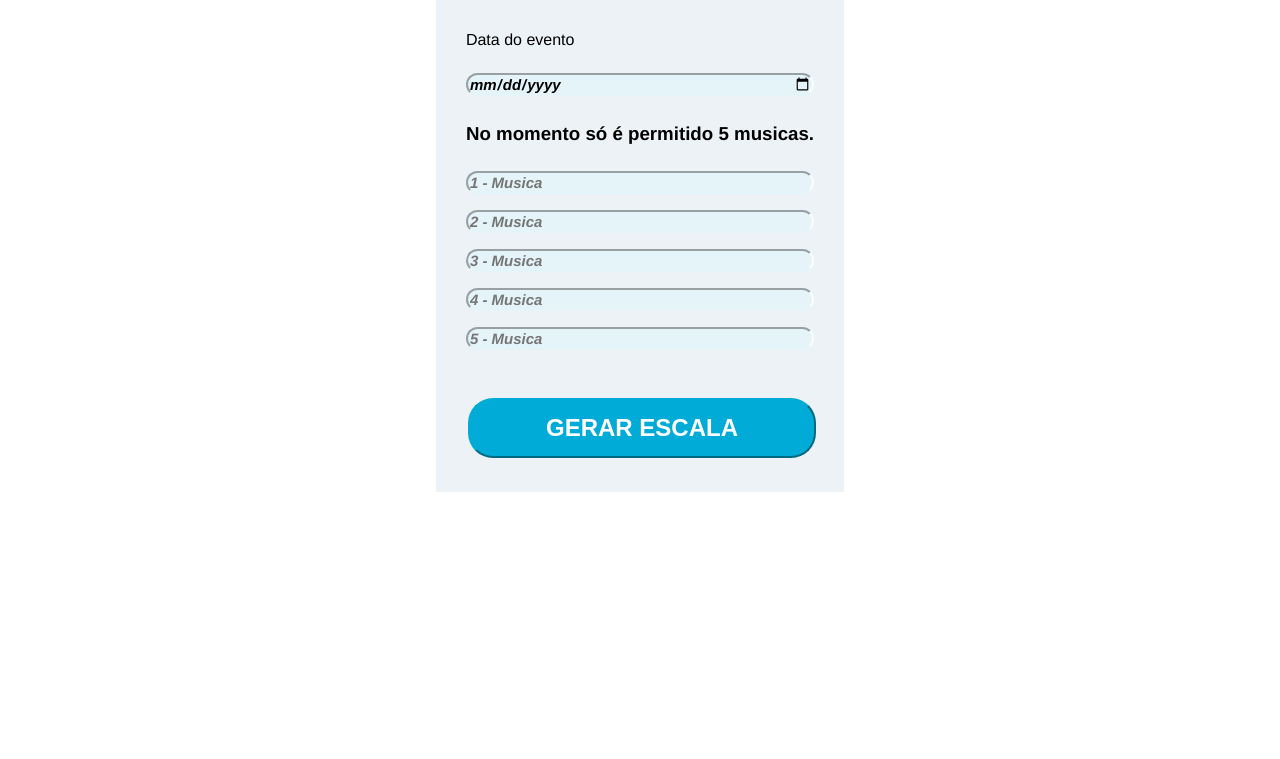
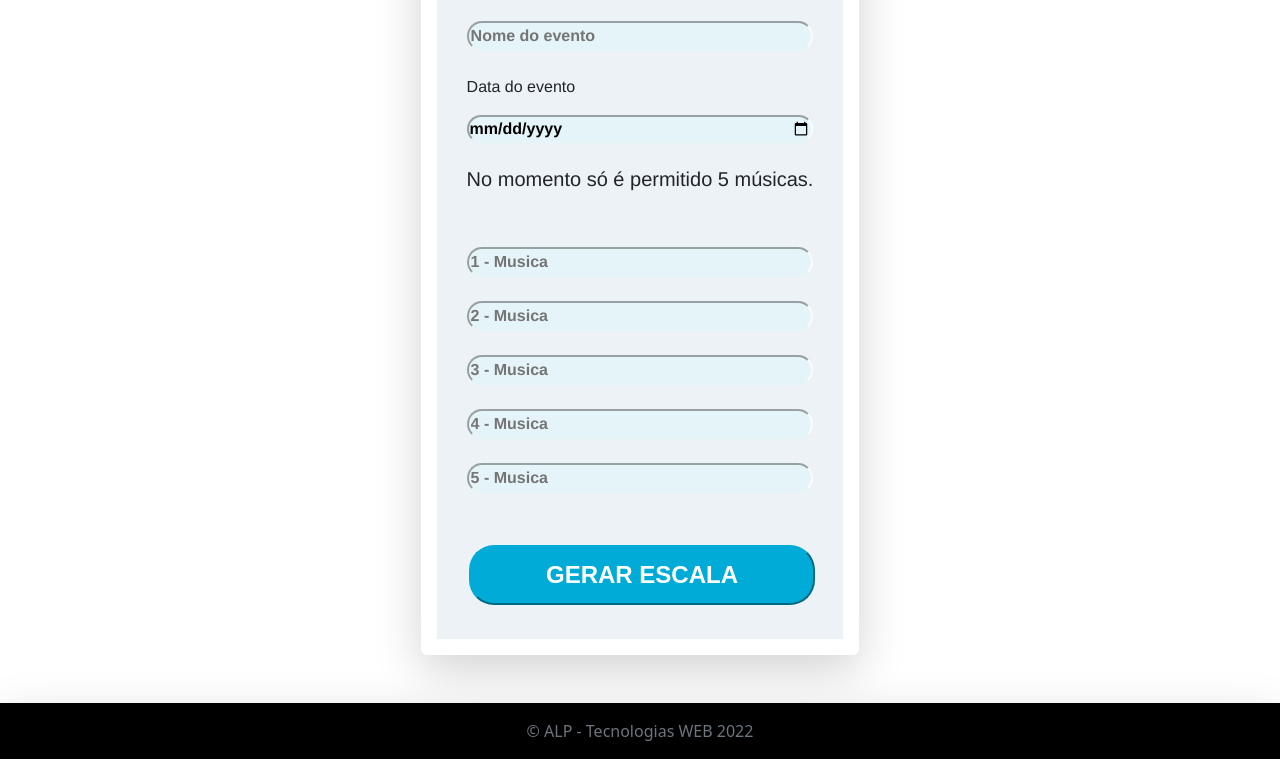
Before and after one commit to AlissonProfeta/music_scales, a plain HTML site: page index.html in a window 1280 px wide. Shown: the part 255-1014 px from the top of the page. Before the commit the page ends 816 px from the top, so only its background shows below. Drawn offline with nearby package versions, Linux system fonts and the light colour scheme.

Commit message:
Add files via upload

```diff
--- a/index.html
+++ b/index.html
@@ -1,66 +1,38 @@
 <!DOCTYPE html>
 <html lang="pt-br">
 
+
+<!--INICIO DO HEAD-->
 <head>
         <meta charset="UTF-8">
         <meta http-equiv="X-UA-Compatible" content="IE=edge">
         <meta name="viewport" content="width=device-width, inicial-scale=1.0">
         <title>ALP - Tecnologia | Escales</title>
+        <link rel="stylesheet" href="style.css">
 
-    <style>
-            body{
-                display: flex;
-                align-items: center;
-                justify-content: center;
-                min-height: 100vh;
-                background: #fff;
-                font-family: 'Franklin Gothic Medium', 'Arial Narrow', Arial, sans-serif;
-            }
+        <!-- LINK CSS BOOSTRAP 5 -->
+        <link href="https://cdn.jsdelivr.net/npm/bootstrap@5.2.3/dist/css/bootstrap.min.css" rel="stylesheet" integrity="sha384-rbsA2VBKQhggwzxH7pPCaAqO46MgnOM80zW1RWuH61DGLwZJEdK2Kadq2F9CUG65" crossorigin="anonymous">
 
-        .home{
-            border: 30px solid transparent;
-            background-color: rgba(234, 240, 244, 0.831);
-        }
+</head>
+<!--FIM INICIO DO HEAD-->
 
-        input {
-        color: black;
-        border-right-color:#f9fdfe;
-        border-left-color:#e4f4f8;
-        border-top-color:#e4f4f8;
-        background-color: #e4f4f8;
-        border-bottom-color:#e4f4f8;
-            font:italic bold 15px/1 helvetica ;
-            border-radius: 25px 25px 25px 25px;
-            width: 100%;
-            padding: 8x 8px;
-            margin: 8px 0;
-            box-sizing: border-box;
-    }
+<!-- INICIO DO BODY -->
+<body>
+    <!--TOPO DA PÁGINA-->
+    <nav class="navbar navbar-light shadow p-3 mb-5 bg-body rounded">
+        <div class="container-fluid">
+        <a class="navbar-brand" href="#">
+            <img src="a.png.png" alt="" width="50" height="24" class="d-inline-block align-text-top">
+        </a>
+        <h3>ALP - Tecnologias WEB</h3>
+        </div>
+    </nav>
+    <!--FIM TOPO-->
 
-    input[type=button]{
-        font: small-caps bold 24px/1 sans-serif;
-        border-right-color:#00acd7;
-        border-left-color:#00acd7;
-        border-top-color:#00acd7;
-        background-color: #00acd7;
-        border-bottom-color:#00acd7;
-        border-radius: 25px 25px 25px 25px;
-        color: white;
-        padding: 16px 32px;
-        margin: 4px 2px;
-        cursor: pointer;
-    }
-
-    #result{
-
-    }
-    </style>
-</head>
-
-<body>
-
+    <!-- HOME E FORMULÁRIO -->
+    <div class="home1">
+        <div class="shadow-lg p-3 mb-5 bg-body rounded">
             <section class="home">
-
                 <input type="text" name="autor1" id="autor1" placeholder="Autor">
                 <br><br>
                 <input type="text" name="ministro" id="ministro" placeholder="Ministro">
@@ -69,25 +41,35 @@
                 <br><br>
                 <p>Data do evento</p>
                 <input type="date" name="dataev" id="dataev" placeholder="Data do evento">
-        <h3>No momento só é permitido 5 musicas.</h3>
-
+                <br><br>
+                <h5>No momento só é permitido 5 músicas.</h5>
+                <br><br>
                 <input type="text" name="music1" id="music1" placeholder="1 - Musica">
-        <br>
+                <br><br>
                 <input type="text" name="music2" id="music2" placeholder="2 - Musica">
-        <br>
+                <br><br>
                 <input type="text" name="music3" id="music3" placeholder="3 - Musica">
-        <br>
+                <br><br>
                 <input type="text" name="music4" id="music4" placeholder="4 - Musica">
-        <br>
+                <br><br>
                 <input type="text" name="music5" id="music5" placeholder="5 - Musica">
                 <br><br><br>
-        <input type="button" value="GERAR ESCALA" onclick="gerar()">
+                <input type="button" value="GERAR ESCALA" onclick="gerar()"><!--Func. que gera a escala-->
+                <div id="result"></div>
+            </section>
+        </div>
+    </div>
+    <!-- FIM HOME E FORMULÁRIO -->
 
-        <div id="result"></div>
+    <!-- INICIO RODAPÉ -->
+    <footer class="footer mt-auto py-3 shadow-lg style">
+        <div class="container">
+        <center><span class="text-muted">&copy ALP - Tecnologias WEB 2022</span></center>
+        </div>
+    </footer>
+    <!-- FIM RODAPÉ -->
 
-
-    </section>
-
+    <!-- JavaScript PARA GERAR A ESCALA -->
     <script>
         function gerar (){
             var auto = window.document.getElementById('autor1').value
@@ -103,9 +85,11 @@
 
             var result = window.document.getElementById('result')
 
-            result.innerText = ` \n\n\n Autor: ${auto} \n\n Ministro: ${ministro} \n\n Evento: ${evento}  \n\n Data do evento: ${dataev} \n\n Musicas: \n 1° ${music1} \n 2° ${music2} \n 3° ${music3} \n 4° ${music4} \n 5° ${music5}`
+            result.innerHTML = `<hr> <strong>Autor:</strong> ${auto} <br> <strong>Ministro:</strong> ${ministro} <br> <strong>Evento:</strong> ${evento}  <br> <strong>Data do evento:</strong> ${dataev} <hr><br> <center><h5><i><u>MÚSICAS</u></i></h5></center> <strong>1°-</strong> ${music1} <br> <strong>2°-</strong> ${music2} <br> <strong>3°-</strong> ${music3} <br> <strong>4°-</strong> ${music4} <br> <strong>5°-</strong> ${music5}`}
+    </script>
 
-}
-    </script>
+    <!-- JavaScript BOOTSTRAP 5 -->
+    <script src="https://cdn.jsdelivr.net/npm/bootstrap@5.2.3/dist/js/bootstrap.bundle.min.js" integrity="sha384-kenU1KFdBIe4zVF0s0G1M5b4hcpxyD9F7jL+jjXkk+Q2h455rYXK/7HAuoJl+0I4" crossorigin="anonymous"></script>
 </body>
+<!-- FIM DO BODY -->
 </html>
--- /dev/null
+++ b/style.css
@@ -0,0 +1,67 @@
+/*CSS HOME*/
+.home1{
+    display: flex;
+    align-items: center;
+    justify-content: center;
+    min-height: 100vh;
+    background: #fff;
+    font-family: 'Franklin Gothic Medium', 'Arial Narrow', Arial, sans-serif;
+}
+
+.home{
+    border: 30px solid transparent;
+    background-color: rgba(234, 240, 244, 0.831);
+}
+/*FIM CSS HOME*/
+
+/*CSS INPUTS*/
+input {
+    color: black;
+    border-right-color:#f9fdfe;
+    border-left-color:#e4f4f8;
+    border-top-color:#e4f4f8;
+    background-color: #e4f4f8;
+    border-bottom-color:#e4f4f8;
+    font: bold 15px/1 helvetica ;
+    border-radius: 25px 25px 25px 25px;
+    width: 100%;
+    padding: 8x 8px;
+    margin: 8px 0;
+    box-sizing: border-box;
+}
+
+input[type=button]{
+    font: small-caps bold 24px/1 sans-serif;
+    border-right-color:#00acd7;
+    border-left-color:#00acd7;
+    border-top-color:#00acd7;
+    background-color: #00acd7;
+    border-bottom-color:#00acd7;
+    border-radius: 25px 25px 25px 25px;
+    color: white;
+    padding: 16px 32px;
+    margin: 4px 2px;
+    cursor: pointer;
+}
+/*FIM CSS INPUTS*/
+
+/*CSS H3*/
+.h3{
+    color: black;
+}
+
+/*FIM CSS H3*/
+
+/*CSS BARRA NO TOPO DA PAGINA*/
+.navbar{
+    background-color: rgba(151, 212, 253, 0.831);
+    box-shadow: 2px 2px 2px 2px #4ad5f7;
+}
+/*FIM CSS BARRA NO TOPO DA PAGINA*/
+
+/*CSS RODAPÉ FOOTER*/
+.footer{
+    background-color: black;
+}
+
+/*FIM CSS RODAPÉ FOOTER*/
```
Also changed, not shown: a.png.png (added), 1 other file. Lines whose indentation alone changed are shown as unchanged.
